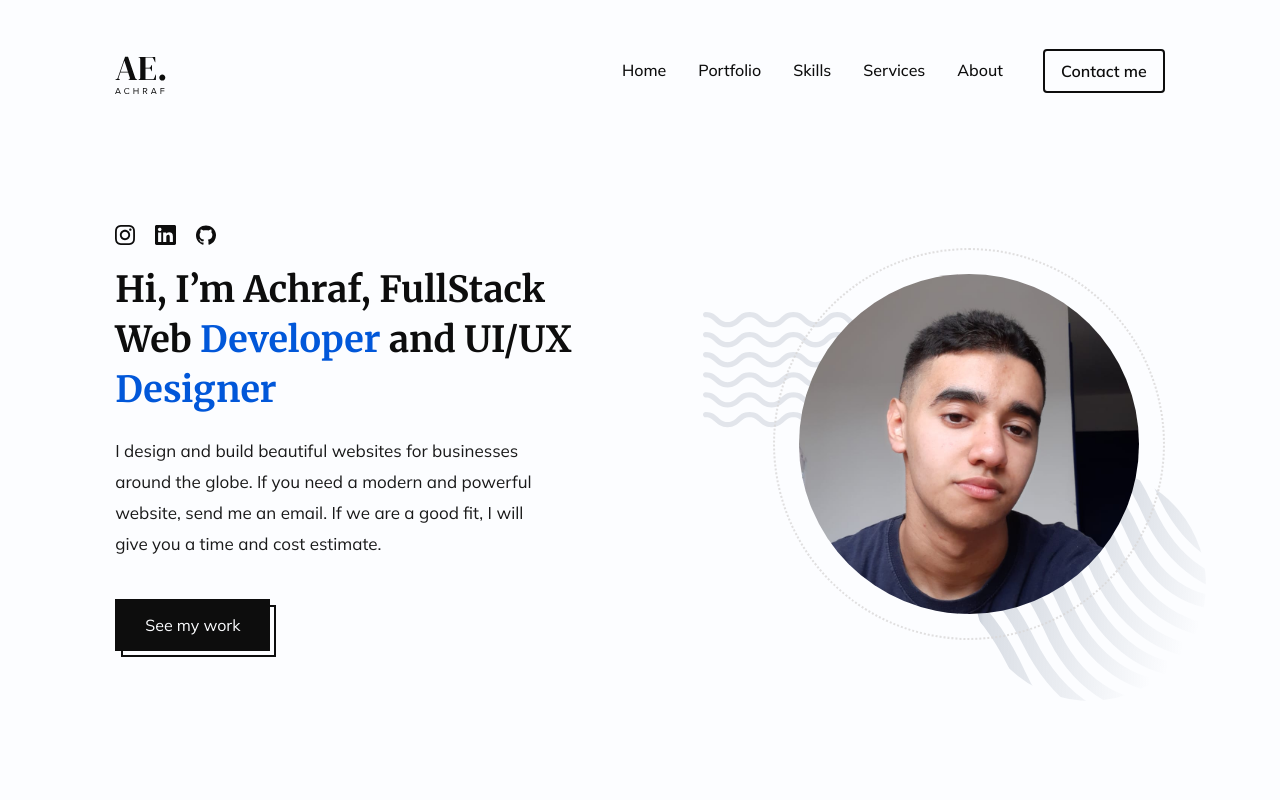
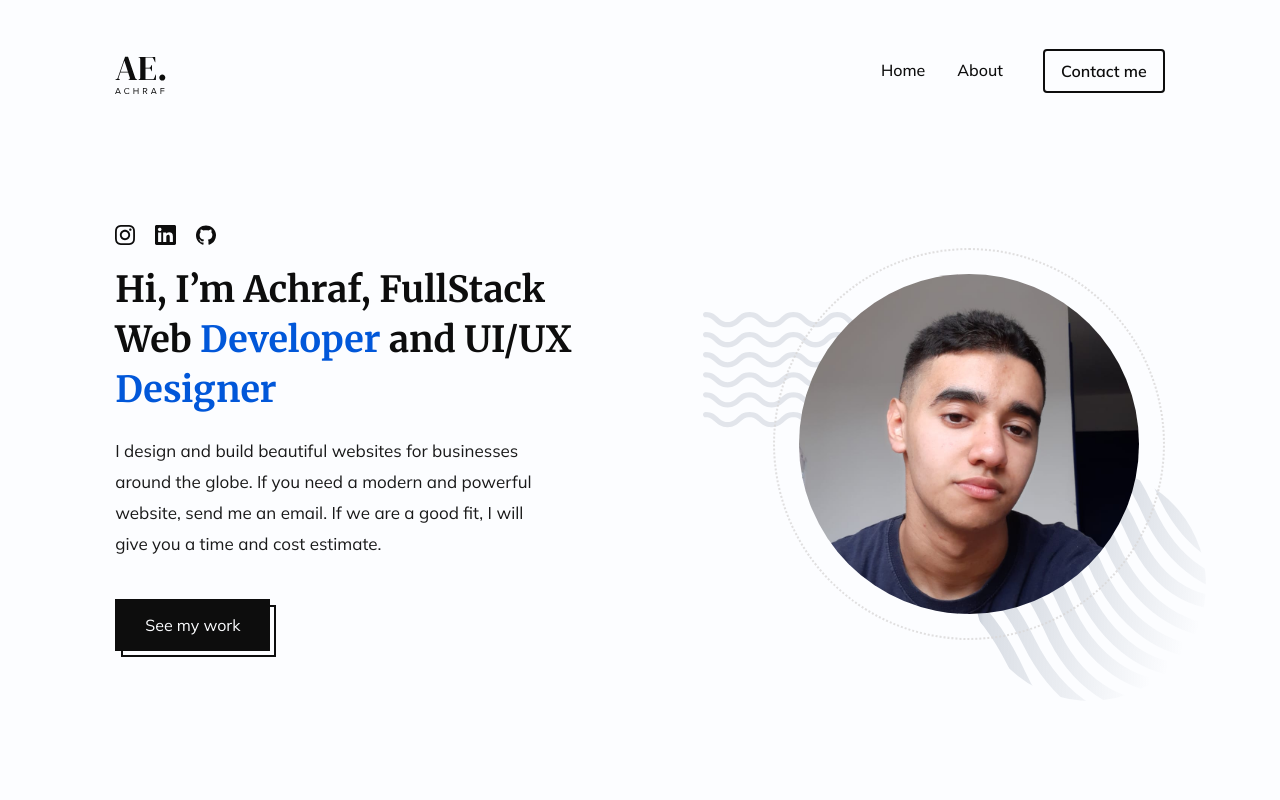
Before and after one commit to NightClover-code/portfolio-website-v2, a Next.js app: page / in a window 1280 px wide. Shown: the top 800 px of the page. Built offline with nearby package versions, Linux system fonts and the light colour scheme.

Commit message:
feat: wiring links

```diff
--- a/components/Footer/index.tsx
+++ b/components/Footer/index.tsx
@@ -1,3 +1,4 @@
+import Link from 'next/link';
 import {
   GitHubIcon,
   InstagramIcon,
@@ -26,12 +27,14 @@ const Footer = () => {
           </p>
         </div>
 
+        <Link href="/contact" passHref>
           <div className="cursor-pointer smooth footer:mt-10 mt-3 text-center px-14 rounded-full flex w-44 h-44 flex-col items-center justify-center border-dotted border-2 border-black">
             <h4 className="text-[14px] uppercase tracking-[3px] font-medium">
               Project
             </h4>
             <h2 className="leading-[35px] mt-1">Contact Achraf</h2>
           </div>
+        </Link>
       </div>
 
       <div className="flex items-center justify-between mt-20 footer:mt-16">
--- a/components/Header/NavBar/NavItem/index.tsx
+++ b/components/Header/NavBar/NavItem/index.tsx
@@ -1,8 +1,20 @@
-const NavItem: React.FC = ({ children }) => {
+import Link from 'next/link';
+
+interface NavItemInterface {
+  href?: string;
+}
+
+const NavItem: React.FC<NavItemInterface> = ({ children, href }) => {
   return (
-    <li className="leading-[21px] smooth relative mx-4 cursor-pointer font-medium hover:text-blue after:absolute after:left-[50%] after:bottom-[-3px] after:translate-x-[-50%] after:scale-x-0 after:h-[1.5px] after:bg-blue after:transition-all after:duration-[270ms] after:w-[96%] hover:after:translate-x-[-50%] hover:after:scale-100 xl:mx-3 xl:text-[15px]">
-      {children}
-    </li>
+    <>
+      {href && (
+        <Link href={href} passHref>
+          <li className="leading-[21px] smooth relative mx-4 cursor-pointer font-medium hover:text-blue after:absolute after:left-[50%] after:bottom-[-3px] after:translate-x-[-50%] after:scale-x-0 after:h-[1.5px] after:bg-blue after:transition-all after:duration-[270ms] after:w-[96%] hover:after:translate-x-[-50%] hover:after:scale-100 xl:mx-3 xl:text-[15px]">
+            {children}
+          </li>
+        </Link>
+      )}
+    </>
   );
 };
 
--- a/components/Header/NavBar/index.tsx
+++ b/components/Header/NavBar/index.tsx
@@ -1,19 +1,32 @@
 import NavItem from './NavItem';
 import { v4 } from 'uuid';
+import Link from 'next/link';
 
 const NavBar = () => {
-  const navItems = ['Home', 'Portfolio', 'Skills', 'Services', 'About'];
+  const navItems = [
+    { title: 'Home', href: '/' },
+    { title: 'Portfolio' },
+    { title: 'Skills' },
+    { title: 'Services' },
+    { title: 'About', href: '/about' },
+  ];
 
   return (
     <nav className="mt-1 mid:hidden">
       <ul className="flex items-center">
-        {navItems.map(_item => {
-          return <NavItem key={v4()}>{_item}</NavItem>;
+        {navItems.map(({ title, href }) => {
+          return (
+            <NavItem href={href} key={v4()}>
+              {title}
+            </NavItem>
+          );
         })}
         <li className="relative">
-          <button className="contact__btn smooth hover:bg-blue hover:border-blue hover:text-offWhite">
-            Contact me
-          </button>
+          <Link href="/contact" passHref>
+            <button className="contact__btn smooth hover:bg-blue hover:border-blue hover:text-offWhite">
+              Contact me
+            </button>
+          </Link>
         </li>
       </ul>
     </nav>
--- a/components/Instagram/index.tsx
+++ b/components/Instagram/index.tsx
@@ -21,7 +21,13 @@ const Instagram = () => {
           </span>
         </Content>
 
-        <PrimaryButton className="mt-8">Follow me</PrimaryButton>
+        <a
+          href="https://instagram.com/achrafdev"
+          target="_blank"
+          rel="noreferrer"
+        >
+          <PrimaryButton className="mt-8">Follow me</PrimaryButton>
+        </a>
       </div>
 
       <div className="mid:mt-8">
```
Lines whose indentation alone changed are shown as unchanged.
